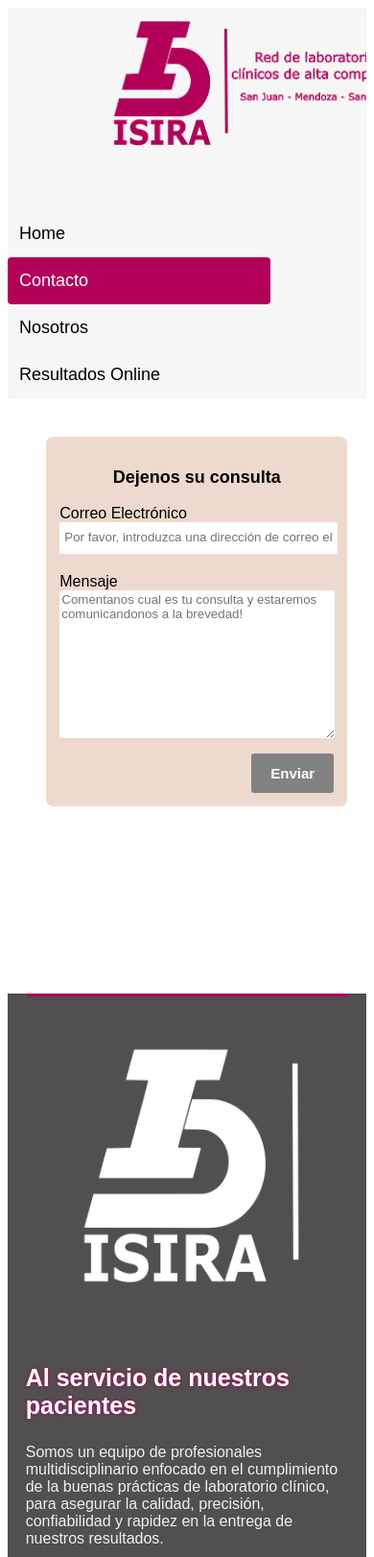
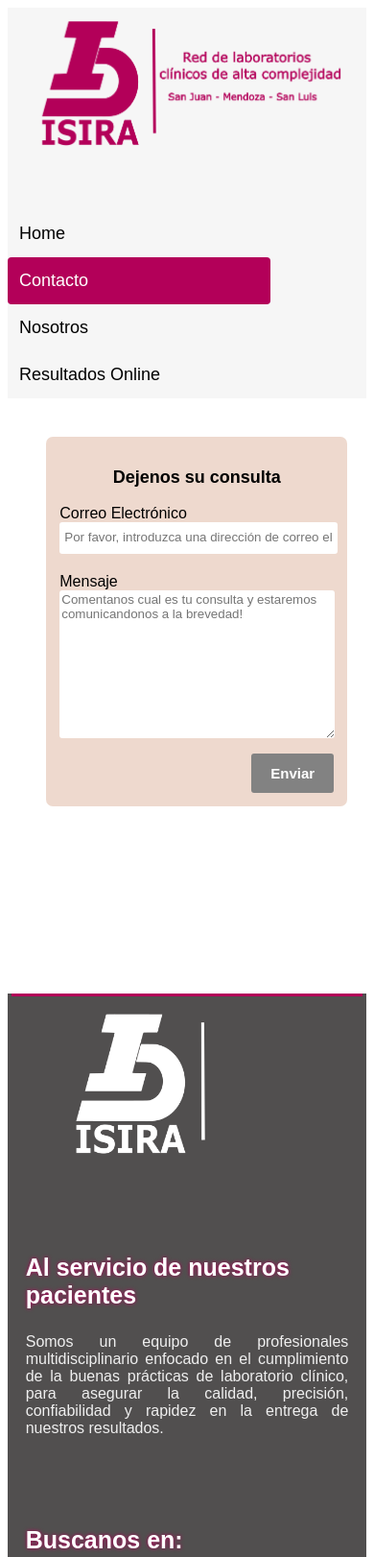
Before and after one commit to fericazatti/ISIRA-TPO-codoacodo, a plain HTML site: page form_contacto.html in a window 390 px wide. Shown: the top 1622 px of the page at 96% size. Drawn offline with nearby package versions, Linux system fonts and the light colour scheme.

Commit message:
second responsive modifications index

```diff
--- a/css/footerstyle.css
+++ b/css/footerstyle.css
@@ -81,13 +81,34 @@
     border-radius: 3px;
 }
 
-@media screen and (max-width:800px){
+@media screen and (max-width:500px){
     .pie_pagina .grupo1{
         width: 90%;
         grid-template-columns: repeat(1, 1fr);
-        grid-gap:30px;
-        padding: 35px 0px;
+
+    }
+    .pie_pagina .grupo1 .box figure img{
+        width: 150px;
+
     }
 
+    .pie_pagina .grupo1 .box p{
+        color: #efefef;
+        text-align: justify;
+
+    }
+
+    .pie_pagina .grupo1 .red_social a{
+        display: inline-block;
+        text-decoration: none;
+        width: 45px;
+        height: 45px;
+        line-height: 45px;
+        color: #fff;
+
+
+        text-align: center;
+        transition: all 300ms ease;
+    }
 
 }
--- a/css/headerstyle.css
+++ b/css/headerstyle.css
@@ -59,4 +59,12 @@
     .header-right {
       float: none;
     }
+    .header a.logo {
+      font-size: 25px;
+      font-weight: bold;
+      align-content: center;
+      margin-left: 0px;
+      margin-top: 0px;
+    }
+
   }
--- a/css/principalstyle.css
+++ b/css/principalstyle.css
@@ -86,7 +86,7 @@
     color: #ffffff;
 }
 
-@media screen and (max-width:800px){
+@media screen and (max-width:500px){
     .cuerpo-index .grupo-1{
         width: 90%;
         grid-template-columns: repeat(1, 1fr);
@@ -101,6 +101,5 @@
         margin: auto;
         width: 350px;
         border-radius: 1px;
-
     }
 }
```
